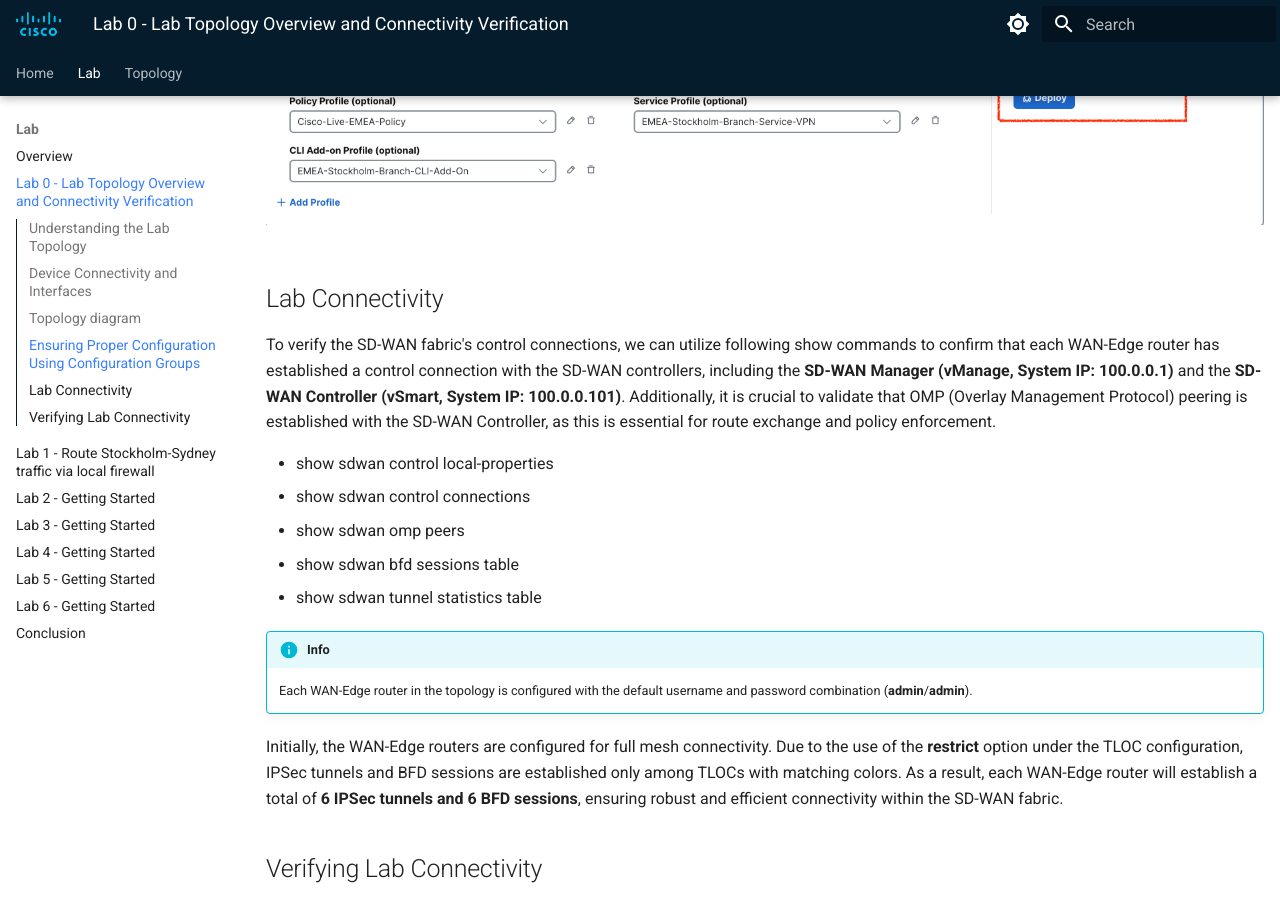
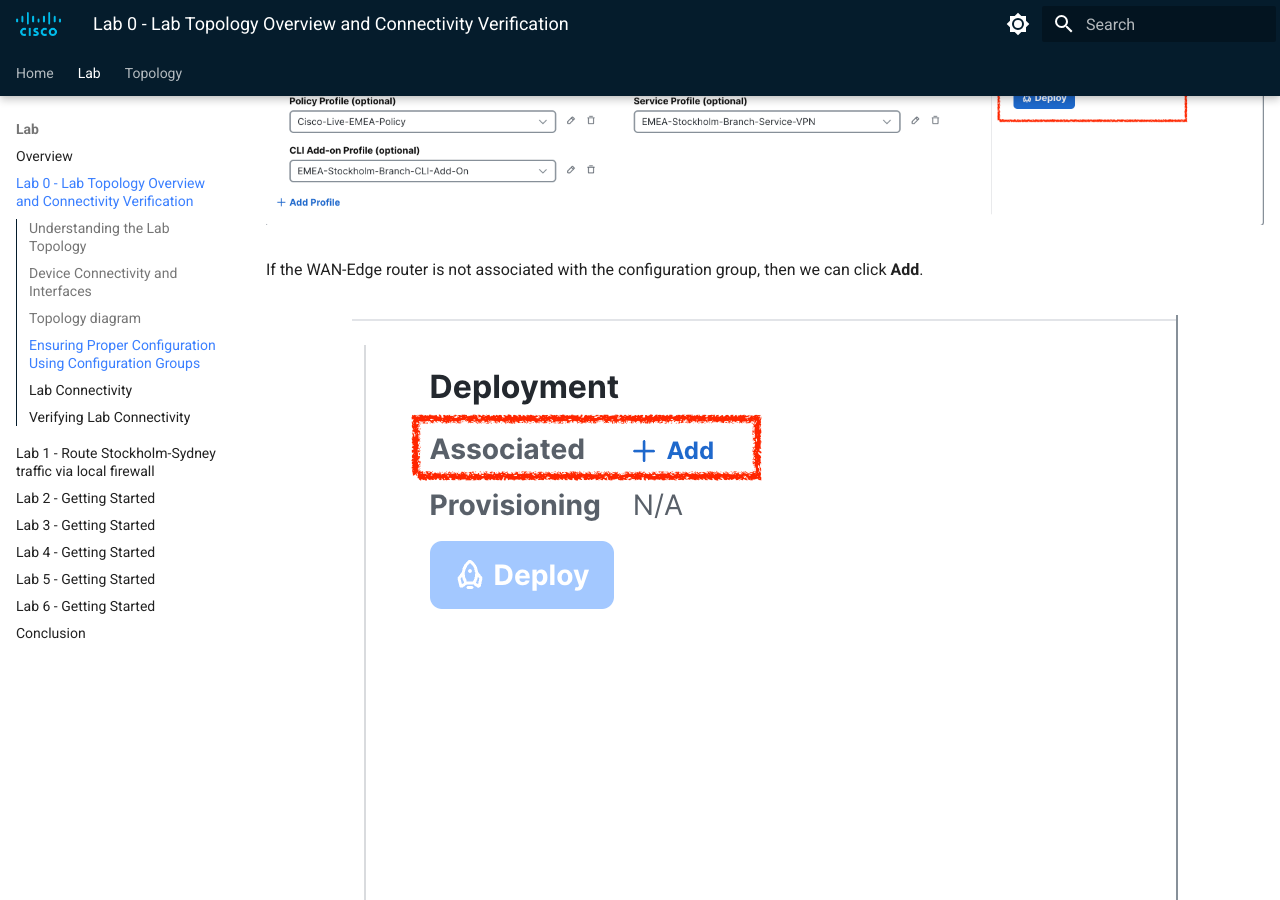
Before and after one commit to ciscodocs/ltrent-2008-clemea25, an MkDocs documentation site: the page built from docs/lab0_getting_started.md, in a window 1280 px wide and 900 px high, scrolled down 4540 px. Built offline with MkDocs 1.6.1 and Material for MkDocs 9.7.7, drawn with Linux system fonts in a browser that asks for light colours.

Commit message:
Lab 0 Task finalized.

```diff
--- a/docs/lab0_getting_started.md
+++ b/docs/lab0_getting_started.md
@@ -109,6 +109,12 @@ Verify that corresponding configuration group have a device associated with it o
 
 <figure markdown>
   ![Configuration Group Association](./assets/CG-Association.png){ align=left, .off-glb }
+</figure>
+
+If the WAN-Edge router is not associated with the configuration group, then we can click **Add**.
+
+<figure markdown>
+  ![Configuration Group Add Device](./assets/cg-add.png){ align=left, .off-glb }
 </figure>
 
 ## Lab Connectivity
```
Also changed, not shown: docs/assets/cg-add.png (added).
